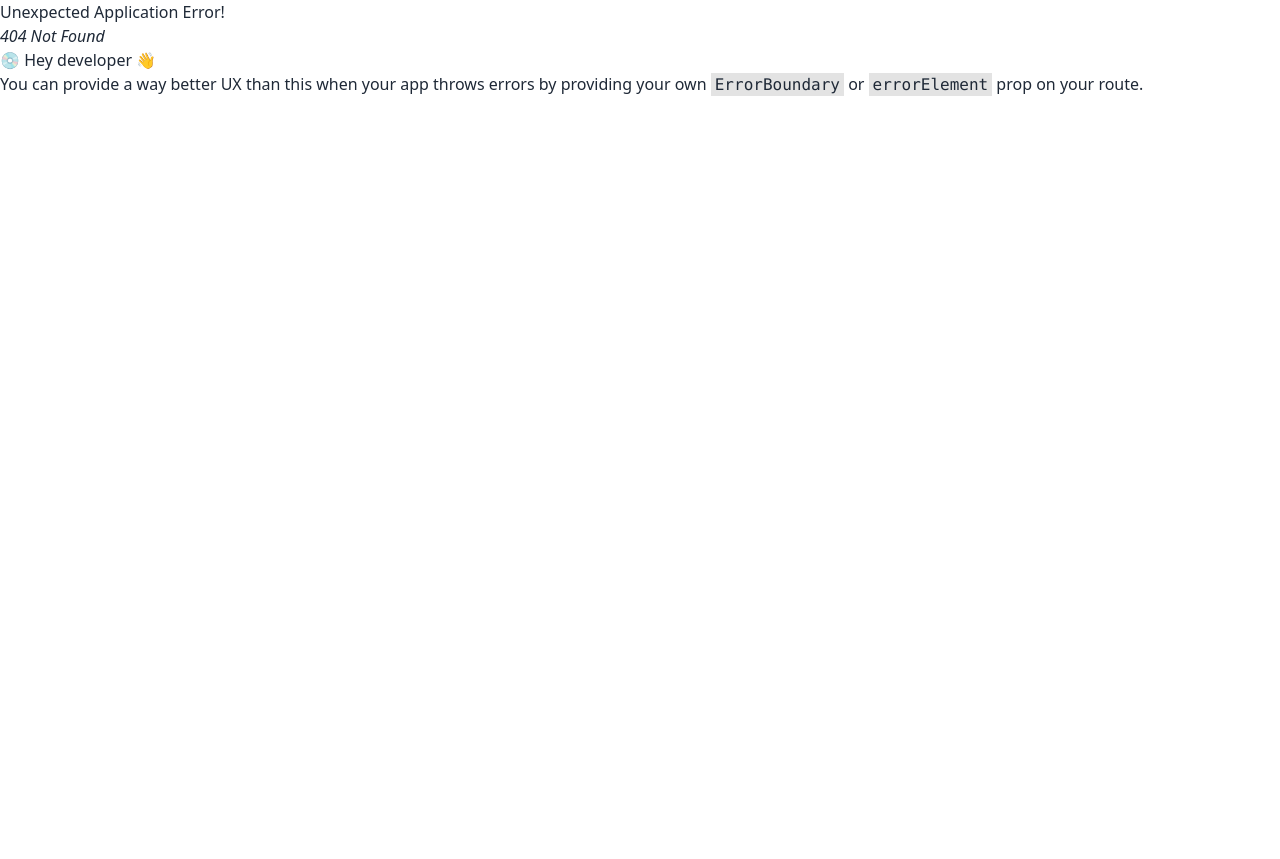
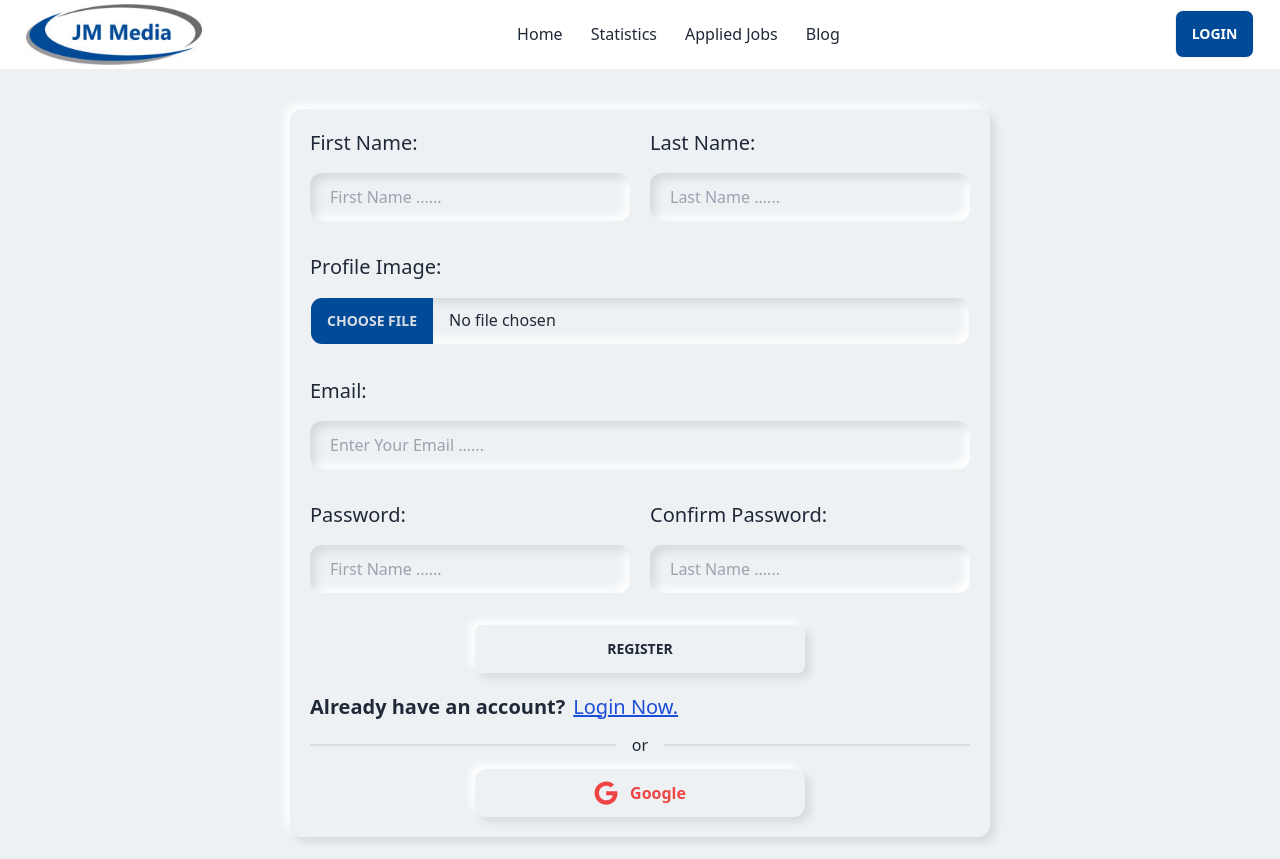
Before and after one commit to jmjubaer/jm-media, a React (Vite) app: page /signUp in a window 1280 px wide. Before the commit this address had no page. Before the commit the page ends 800 px from the top, so only its background shows below. Built offline with nearby package versions, Linux system fonts and the light colour scheme.

Commit message:
complet sign up and login page

```diff
--- a/src/Layouts/Main.jsx
+++ b/src/Layouts/Main.jsx
@@ -5,7 +5,7 @@ const Main = () => {
     return (
         <div className="bg-[#edf1f4] overflow-hidden">
             <Navbar></Navbar>
-            <div className="jm_container min-h-[calc(100vh-50px)] ">
+            <div className="content_container min-h-[calc(100vh-50px)] ">
                 <Outlet></Outlet>
             </div>
         </div>
--- a/src/Pages/Home/Home.jsx
+++ b/src/Pages/Home/Home.jsx
@@ -1,11 +1,9 @@
-import Login from "../Login/Login/Login";
 import Post from "./Post";
 
 const Home = () => {
     return (
         <div className="content_container">
-            {/* <Post></Post> */}
-            <Login></Login>
+            <Post></Post>
         </div>
     );
 };
--- a/src/Pages/Login/Login/Login.jsx
+++ b/src/Pages/Login/Login/Login.jsx
@@ -1,5 +1,6 @@
+import { Link } from "react-router-dom";
+import SocialLogin from "../SocialLogin";
 import "./Login.css"
-import { FaGoogle } from "react-icons/fa";
 /* eslint-disable no-undef */
 const Login = () => {
     const handleLogin = (event) => {
@@ -13,44 +14,20 @@ const Login = () => {
     return (
         <div className="bg-white rounded-xl p-5 my-10 disc_effects_up ">
             <form onSubmit={handleLogin} className="">
-                <div className="grid grid-cols-2 gap-5">
-                    <div className="w-full flex flex-col">
-                        <label className="text-xl mb-4" htmlFor="firstName">First Name:</label>
-                        <input required placeholder="First Name ...... " type="text" name="firstName" id="firstName" className="disc_effects p-3 px-5 rounded-xl outline-none"/>
-                    </div>
-                    <div className="w-full flex flex-col">
-                        <label className="text-xl mb-4" htmlFor="lastName">Last Name:</label>
-                        <input required placeholder="Last Name ...... " type="text" name="lastName" id="lastName" className="disc_effects p-3 px-5 rounded-xl outline-none"/>
-                    </div>
-                </div>
-                <div className="w-full flex flex-col mt-8">
-                    <label className="text-xl mb-4" htmlFor="">Profile Image:</label>
-                    <input required type="file" name="pImage" id="" className="disc_effects rounded-xl outline-none file-input"/>
-                </div>
-                <div className="w-full flex flex-col mt-8">
-                    <label className="text-xl mb-4" htmlFor="">Banner Image:</label>
-                    <input required type="file" name="pImage" id="" className="disc_effects rounded-xl outline-none file-input"/>
-                </div>
-                <div className="w-full flex flex-col mt-8">
+                <div className="w-full flex flex-col">
                     <label className="text-xl mb-4" htmlFor="email">Email:</label>
                     <input required placeholder="Enter Your Email ...... " type="email" name="email" id="email" className="disc_effects p-3 px-5 rounded-xl outline-none"/>
                 </div>
-                <div className="grid grid-cols-2 gap-5 mt-8">
-                    <div className="w-full flex flex-col">
-                        <label className="text-xl mb-4" htmlFor="firstName">Password:</label>
-                        <input required placeholder="First Name ...... " type="password" name="firstName" id="firstName" className="disc_effects p-3 px-5 rounded-xl outline-none"/>
-                    </div>
-                    <div className="w-full flex flex-col">
-                        <label className="text-xl mb-4" htmlFor="lastName">Confirm Password:</label>
-                        <input required placeholder="Last Name ...... " type="password" name="lastName" id="lastName" className="disc_effects p-3 px-5 rounded-xl outline-none"/>
-                    </div>
+                <div className="w-full flex flex-col mt-8">
+                    <label className="text-xl mb-4" htmlFor="firstName">Password:</label>
+                    <input required placeholder="First Name ...... " type="password" name="firstName" id="firstName" className="disc_effects p-3 px-5 rounded-xl outline-none"/>
                 </div>
                 <input type="submit" value="Register" className="disc_effects_up btn w-1/2 mt-8 mx-auto block active font-bold"/>
             </form>
+            <p className="text-xl font-bold mt-5">New to JM Media?
+            <Link className="text-blue-700 font-medium underline ml-2" to={"/signUp"}>Create Account. </Link></p>
             <div className="divider"> or </div>
-            <div className="">
-                <button className="flex items-center gap-3 disc_effects_up p-3 px-8 w-1/2 font-bold text-center mx-auto justify-center text-red-500 active rounded-xl"><FaGoogle className="text-2xl"/><span>Google</span></button>
-            </div>
+            <SocialLogin></SocialLogin>
         </div>
     );
 };
--- /dev/null
+++ b/src/Pages/Login/SignUp/SignUp.jsx
@@ -0,0 +1,59 @@
+import { Link } from 'react-router-dom';
+import SocialLogin from '../SocialLogin';
+
+const SignUp = () => {
+    const handleLogin = (event) => {
+        event.preventDefault();
+        const form = event.target;
+        const firstName = form.firstName.value;
+        const lastName = form.lastName.value;
+        const fullName = firstName + ' ' + lastName;
+        console.log(fullName);
+    }
+    return (
+        <div className="bg-white rounded-xl p-5 my-10 disc_effects_up ">
+            <form onSubmit={handleLogin} className="">
+                <div className="grid grid-cols-2 gap-5">
+                    <div className="w-full flex flex-col">
+                        <label className="text-xl mb-4" htmlFor="firstName">First Name:</label>
+                        <input required placeholder="First Name ...... " type="text" name="firstName" id="firstName" className="disc_effects p-3 px-5 rounded-xl outline-none"/>
+                    </div>
+                    <div className="w-full flex flex-col">
+                        <label className="text-xl mb-4" htmlFor="lastName">Last Name:</label>
+                        <input required placeholder="Last Name ...... " type="text" name="lastName" id="lastName" className="disc_effects p-3 px-5 rounded-xl outline-none"/>
+                    </div>
+                </div>
+                <div className="w-full flex flex-col mt-8">
+                    <label className="text-xl mb-4" htmlFor="">Profile Image:</label>
+                    <input required type="file" name="pImage" id="" className="disc_effects rounded-xl outline-none file-input"/>
+                </div>
+                {/* <div className="w-full flex flex-col mt-8">
+                    <label className="text-xl mb-4" htmlFor="">Banner Image:</label>
+                    <input required type="file" name="pImage" id="" className="disc_effects rounded-xl outline-none file-input"/>
+                </div> */}
+                <div className="w-full flex flex-col mt-8">
+                    <label className="text-xl mb-4" htmlFor="email">Email:</label>
+                    <input required placeholder="Enter Your Email ...... " type="email" name="email" id="email" className="disc_effects p-3 px-5 rounded-xl outline-none"/>
+                </div>
+                <div className="grid grid-cols-2 gap-5 mt-8">
+                    <div className="w-full flex flex-col">
+                        <label className="text-xl mb-4" htmlFor="firstName">Password:</label>
+                        <input required placeholder="First Name ...... " type="password" name="firstName" id="firstName" className="disc_effects p-3 px-5 rounded-xl outline-none"/>
+                    </div>
+                    <div className="w-full flex flex-col">
+                        <label className="text-xl mb-4" htmlFor="lastName">Confirm Password:</label>
+                        <input required placeholder="Last Name ...... " type="password" name="lastName" id="lastName" className="disc_effects p-3 px-5 rounded-xl outline-none"/>
+                    </div>
+                </div>
+                <input type="submit" value="Register" className="disc_effects_up btn w-1/2 mt-8 mx-auto block active font-bold"/>
+            </form>
+            <p className="text-xl font-bold mt-5">Already have an account?
+            <Link className="text-blue-700 font-medium underline ml-2" to={"/login"}>Login Now. </Link></p>
+            <div className="divider"> or </div>
+            <SocialLogin></SocialLogin>
+        </div>
+    );
+
+};
+
+export default SignUp;
--- /dev/null
+++ b/src/Pages/Login/SocialLogin.jsx
@@ -0,0 +1,11 @@
+import { FaGoogle } from "react-icons/fa";
+
+const SocialLogin = () => {
+    return (
+        <div className="">
+        <button className="flex items-center gap-3 disc_effects_up p-3 px-8 w-1/2 font-bold text-center mx-auto justify-center text-red-500 active rounded-xl"><FaGoogle className="text-2xl"/><span>Google</span></button>
+    </div>
+    );
+};
+
+export default SocialLogin;
--- a/src/SheredPages/Navbar.jsx
+++ b/src/SheredPages/Navbar.jsx
@@ -21,7 +21,9 @@ const Navbar = () => {
                         <li><NavLink className={({ isActive }) => isActive ? "text-blue-e" : "" } to="/applied">Applied Jobs</NavLink></li>
                         <li><NavLink className={({ isActive }) => isActive ? "text-blue-e" : "" } to="/blogs">Blog</NavLink></li>
                     </ul>
-                    <button className='btn-primary mt-10 lg:mt-0'>Star Applying</button>
+                    <Link to={"/login"}>
+                        <button className='btn bg-[#014A97] text-white mt-10 lg:mt-0'>Login</button>
+                    </Link>
                 </div>
                 <button onClick={() => setOpen(!open)} className='block lg:hidden'>{open ? <FaTimes/> : <FaBars/>}</button>
             </nav>
```
Also changed, not shown: src/Routes/routes.jsx (+11 -1 lines).
